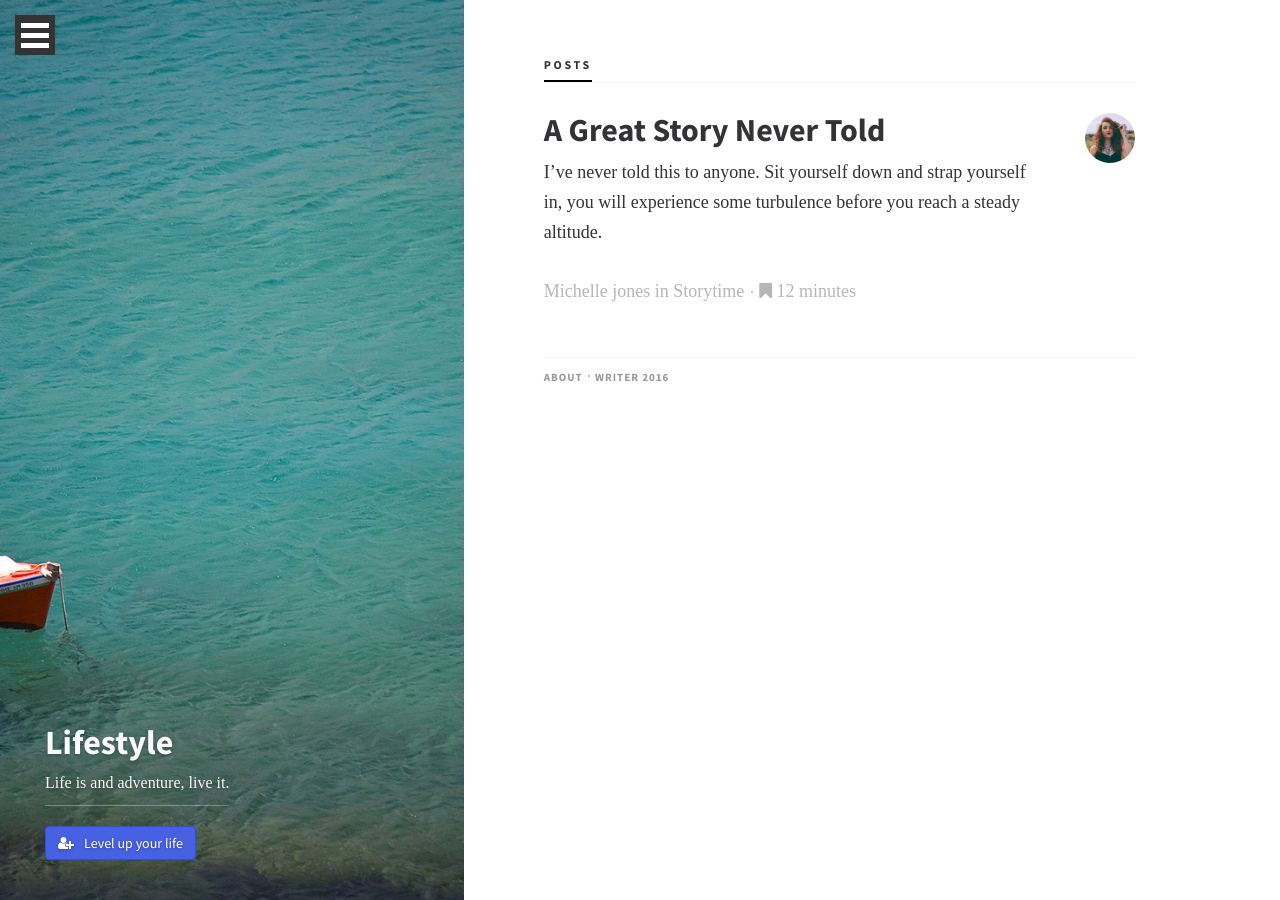
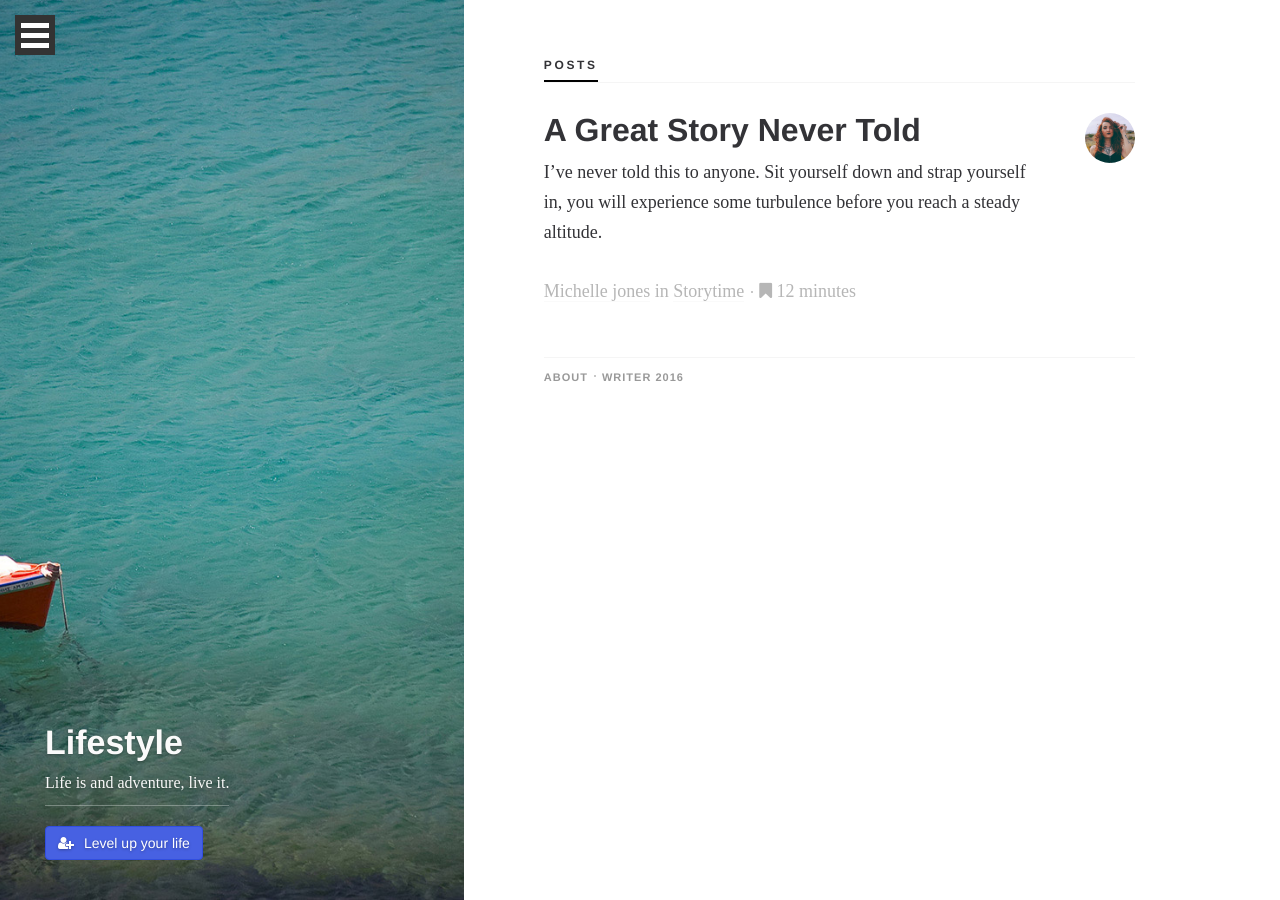
Before and after one commit to cathrynstenson/cathrynstenson.github.io, a Jekyll site: the page built from category/life/index.html, in a window 1280 px wide. Built offline with Jekyll 4.4.1, drawn with Linux system fonts in a browser that asks for light colours; some web fonts are replaced.

Commit message:
Fix .sass url error by removing it

```diff
--- a/_sass/_type.sass
+++ b/_sass/_type.sass
@@ -1,7 +1,7 @@
-@import url(http://fonts.googleapis.com/css?family=Source+Sans+Pro:400,700|Droid+Serif:400,400italic,700)
 
-$sans : 'Source Sans Pro', Helvetica, Arial, sans-serif
-$serif : 'Droid Serif', serif
+
+$sans : Helvetica, Arial, sans-serif
+$serif : serif
 
 $text-color : #333337
 $light-grey : #b6b6b6
```
